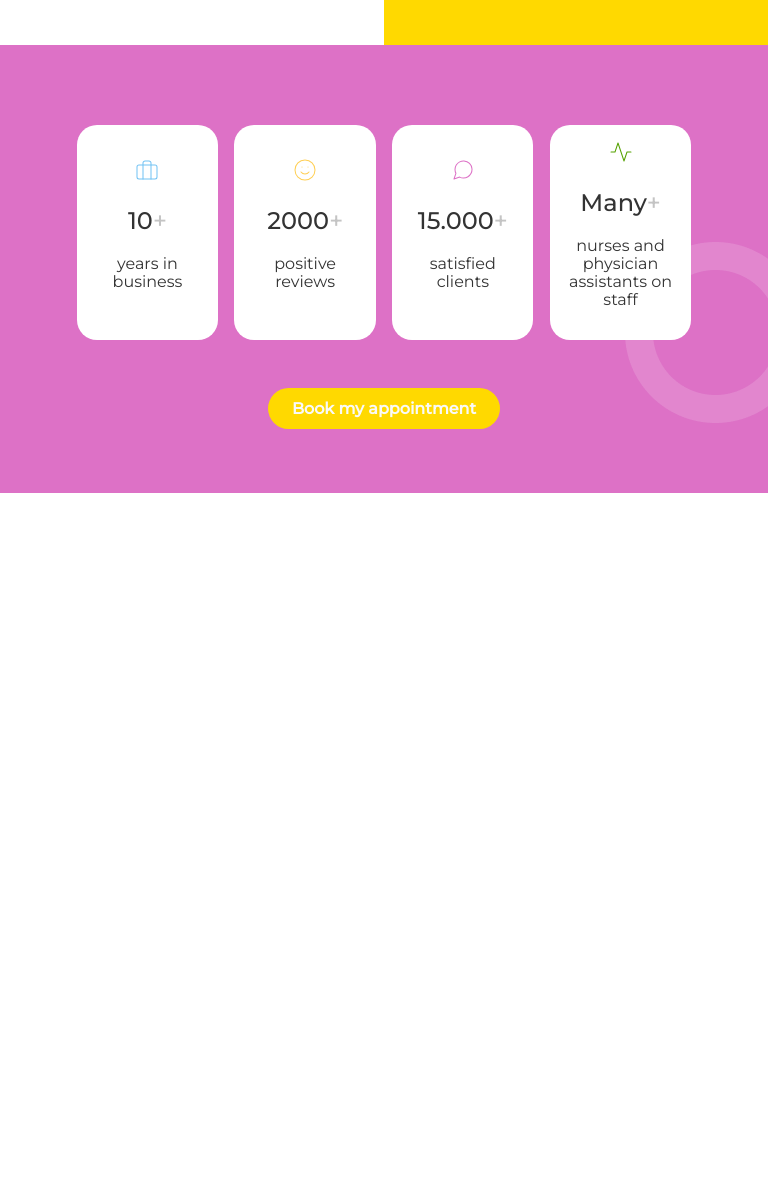
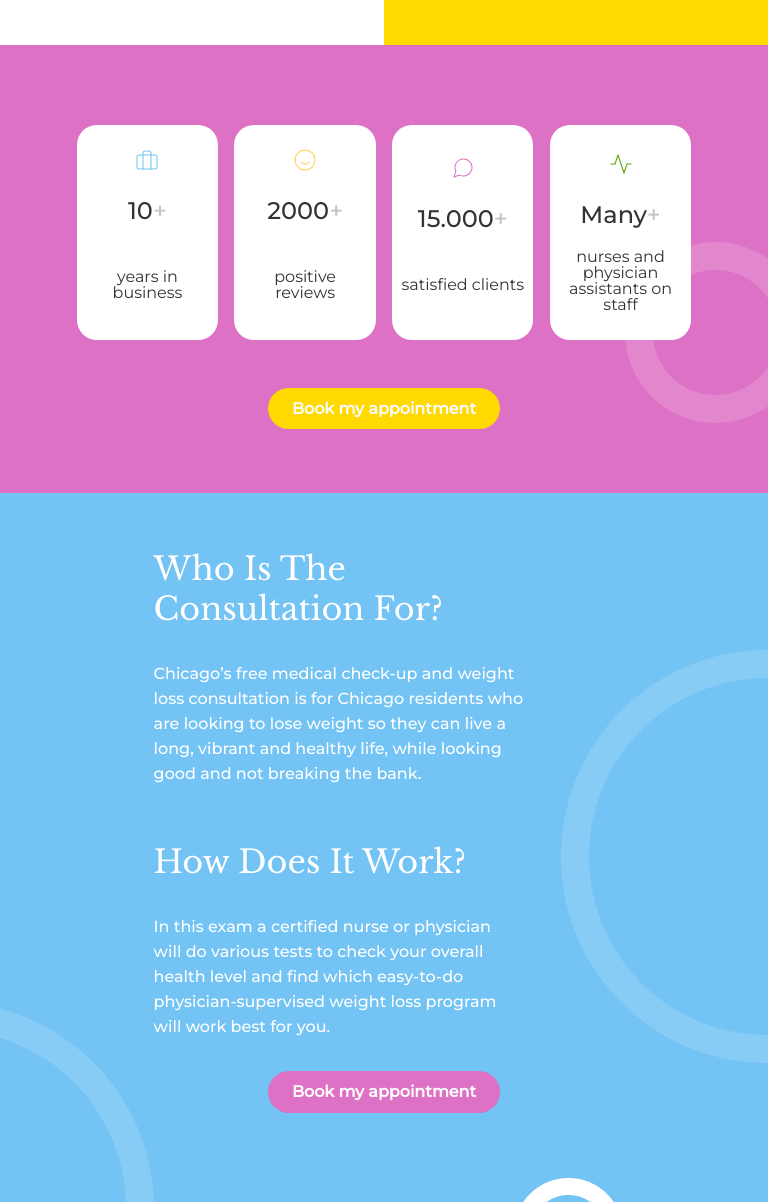
Before and after one commit to Spitelon/A-Better-Weigh-Site, a plain HTML site: page index.html in a window 768 px wide. Shown: the part 895-2097 px from the top of the page. Before the commit the page ends 1388 px from the top, so only its background shows below. Drawn offline with nearby package versions, Linux system fonts and the light colour scheme.

Commit message:
Add files via upload

```diff
--- a/css/style.css
+++ b/css/style.css
@@ -202,7 +202,6 @@ body {
     margin-top: 5rem;
     display: flex;
     flex-direction: column;
-    flex-shrink: 0;
     background-image: url("../Images/Ellipse-card-right.png"),
         url("../Images/Ellipse-card-left.png");
     background-repeat: no-repeat;
@@ -228,6 +227,7 @@ body {
     display: flex;
     justify-content: center;
     align-items: center;
+    padding: 1rem;
 }
 
 .card-content h3 {
@@ -246,7 +246,7 @@ body {
     font-size: 16px;
     font-style: normal;
     font-weight: 400;
-    line-height: 30px;
+    line-height: 27px;
 }
 
 .btn.btn-yellow {
@@ -262,6 +262,71 @@ body {
 
 .grey-plus-sign {
     color: #C4C4C4;
+}
+
+.activity-card-paragraph{
+   margin: auto;
+   padding: auto;
+}
+
+/* BICEPS SECTION */
+/* BICEPS SECTION */
+/* BICEPS SECTION */
+
+.biceps-section {
+    background-color: #73C3F4;
+    background-image: url("../Images/Ellipse-biceps-left-desktop.png"),
+        url("../Images/Ellipse-biceps-middle-desktop.png"),
+        url("../Images/Ellipse-biceps-right-desktop.png");
+    background-repeat: no-repeat;
+    background-position: left center, 80% 20%, right center;
+    background-attachment: local;
+}
+
+.biceps-content {
+    display: flex;
+    justify-content: space-between;
+    align-items: center;
+}
+
+.biceps-lady {
+    margin-bottom: 1rem;
+    background-image: url("../Images/Elipse-muscle-desktop-lady.png");
+    background-repeat: no-repeat;
+    background-position: 115px 200px;
+    background-attachment: local;
+    padding: 2rem;
+}
+
+.left-text-biceps {
+    color: #FFF;
+}
+
+.left-text-biceps h3 {
+    margin-top: 5rem;
+    font-family: 'Libre Baskerville', sans-serif;
+    font-size: 32px;
+    font-weight: 400;
+}
+
+.left-text-biceps p {
+    font-family: 'Montserrat', sans-serif;
+    font-size: 16px;
+    font-style: normal;
+    font-weight: 500;
+    line-height: 25px;
+}
+
+.biceps-parapgraph-1 {
+    width: 65%;
+}
+
+.biceps-parapgraph-2 {
+    width: 70%;
+}
+
+.left-text-biceps button {
+    margin-bottom: 5rem;
 }
 
 /* NAV HAMBURGER */
@@ -437,6 +502,61 @@ body {
         margin-top: 2rem;
     }
 
+    .biceps-section {
+        background-image: url("../Images/Ellipse-biceps-right-mobile.png"),
+            url("../Images/Elipse-biceps-middle-mobile.png");
+        background-repeat: no-repeat;
+        background-position: right top 5%, 90% 70%;
+        background-attachment: local;
+    }
+
+    .biceps-content {
+        flex-direction: column;
+    }
+
+    .biceps-parapgraph-1 {
+        width: 95%;
+    }
+
+    .biceps-parapgraph-2 {
+        width: 95%;
+    }
+
+    .left-text-biceps p {
+        font-size: 14px;
+    }
+
+   .left-text-biceps h3 {
+    margin-top: 4rem;
+    font-size: 24px;
+    width: 85%;
+   }
+
+   .biceps-lady img {
+    height: 20rem;
+   }
+
+   .biceps-lady {
+    background-image: url("../Images/Elipse-muscle-mobile-lady.png");
+        background-repeat: no-repeat;
+        background-position: 100% 100%;
+        background-attachment: local;
+        width: 100%;
+        max-width: 300px;
+        padding: 0;
+        display: flex;
+        justify-content: center;
+   }
+
+   .left-text-biceps button {
+    margin-bottom: 2rem;
+}
+
+.button-biceps-lady {
+    display: flex;
+    justify-content: center;
+}
+
 }
 
 /* TABLET */
@@ -551,7 +671,19 @@ body {
 
     .card-content p {
         font-size: 16px;
-        line-height: 18px;
+        line-height: 16px;
+    }
+
+    .card-row {
+        padding: 0.5rem;
+    }
+
+    .card-paragraph{
+       margin-top: 3rem;
+    }
+
+    .activity-card-paragraph {
+        margin: 0;
     }
 
     .card-section {
@@ -562,4 +694,60 @@ body {
         margin-top: 3rem;
     }
 
+    .biceps-content {
+        flex-direction: column;
+        justify-content: center;
+    }
+
+    .left-text-biceps {
+        text-align: left;
+    }
+
+    .left-text-biceps h3{
+        width: 70%;
+        margin-top: 3.5rem;
+    }
+
+    .button-biceps-lady {
+        display: flex;
+        justify-content: center;
+    }
+
+    .biceps-parapgraph-1 {
+        width: 82%;
+
+    }
+
+    .biceps-parapgraph-2 {
+        width: 80%;
+    }
+
+    .container.container-tablet {
+        width: 60%;
+        max-width: 600px;
+    }
+
+    .biceps-lady {
+        padding: 0.8rem;
+        height: 30rem;
+        background-image: url("../Images/Ellipse-muscle-tablet-lady.png");
+        background-repeat: no-repeat;
+        background-position: 100% 100%;
+        background-attachment: local;
+    }
+
+    .biceps-lady img{
+        height: 30rem;
+    }
+
+    .biceps-section {
+        background-image: url("../Images/Ellipse-biceps-right-tablet.png"),
+        url("../Images/Ellipse-biceps-left-tablet.png"),
+        url("../Images/Ellipse-biceps-middle-tablet.png");
+        background-repeat: no-repeat;
+        background-position: right top 20%, left 65%, 78% 63%;
+        background-attachment: local;
+    }
+
+
 }
--- a/index.html
+++ b/index.html
@@ -80,34 +80,58 @@
                     <div class="card-content">
                         <img src="Images/briefcase.svg" alt="">
                         <h3>10<span class="grey-plus-sign">+</span></h3>
-                        <p>years in business</p>
+                        <p class="card-paragraph">years in business</p>
                     </div>
                 </div>
                 <div class="card-row">
                     <div class="card-content">
                         <img src="Images/smile.svg" alt="">
                         <h3>2000<span class="grey-plus-sign">+</span></h3>
-                        <p>positive reviews</p>
+                        <p class="card-paragraph">positive reviews</p>
                     </div>
                 </div>
                 <div class="card-row">
                     <div class="card-content">
                         <img src="Images/message-circle.svg" alt="">
                         <h3>15.000<span class="grey-plus-sign">+</span></h3>
-                        <p>satisfied clients</p>
+                        <p class="card-paragraph">satisfied clients</p>
                     </div>
                 </div>
                 <div class="card-row">
                     <div class="card-content">
                         <img src="Images/activity.svg" alt="">
                         <h3>Many<span class="grey-plus-sign">+</span></h3>
-                        <p>nurses and physician assistants on staff</p>
+                        <p class="activity-card-paragraph">nurses and physician assistants on staff</p>
                     </div>
                 </div>
             </div>
-
         </div>
         <button class="btn btn-yellow">Book my appointment</button>
+    </section>
+
+    <section class="biceps-section">
+        <div class="container container-tablet">
+            <div class="biceps-content">
+                <div class="left-text-biceps">
+                    <h3>Who Is The Consultation For?</h3>
+                    <p class="biceps-parapgraph-1">Chicago’s free medical check-up and weight loss consultation is
+                        for Chicago residents who are looking to
+                        lose weight so they can live a long, vibrant and healthy life,
+                        while looking good and not breaking the bank.</p>
+                    <h3>How Does It Work?</h3>
+                    <p class="biceps-parapgraph-2">In this exam a certified nurse or physician will do various tests to
+                        check your overall
+                        health level and find which easy-to-do physician-supervised weight loss program
+                        will work best for you.</p>
+                    <div class="button-biceps-lady">
+                        <button class="btn">Book my appointment</button>
+                    </div>
+                </div>
+                <div class="biceps-lady">
+                    <img src="Images/Biceps-lady-desktop.png" alt="fit-lady">
+                </div>
+            </div>
+        </div>
     </section>
 
 
```
Also changed, not shown: Images/Biceps-lady-desktop.png (added), Images/Elipse-biceps-middle-mobile.png (added), Images/Elipse-muscle-desktop-lady.png (added), Images/Elipse-muscle-mobile-lady.png (added), Images/Ellipse-biceps-half-desktop.png (added), Images/Ellipse-biceps-left-desktop.png (added), Images/Ellipse-biceps-left-tablet.png (added), Images/Ellipse-biceps-middle-desktop.png (added), Images/Ellipse-biceps-middle-tablet.png (added), Images/Ellipse-biceps-right-desktop.png (added), Images/Ellipse-biceps-right-mobile.png (added), Images/Ellipse-biceps-right-tablet.png (added), Images/Ellipse-muscle-tablet-lady.png (added).
